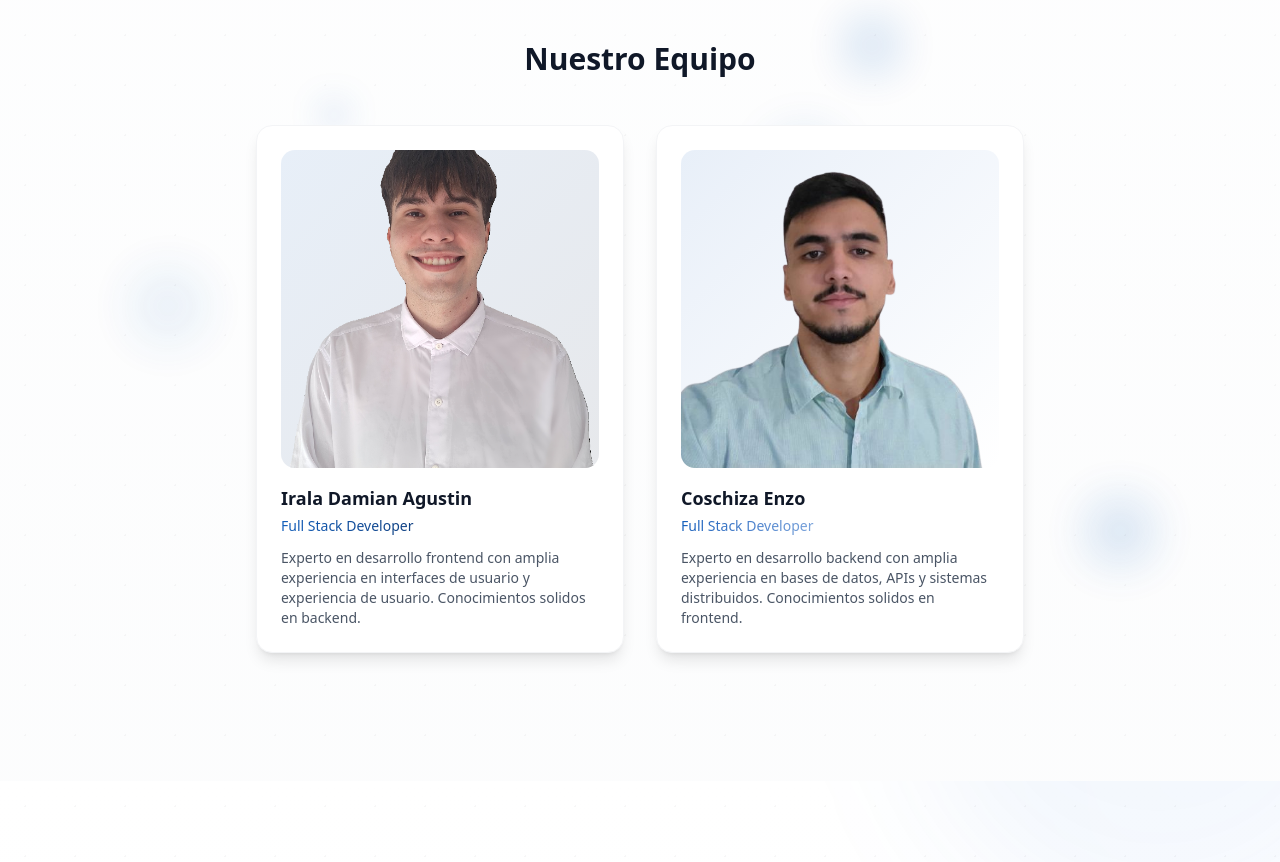
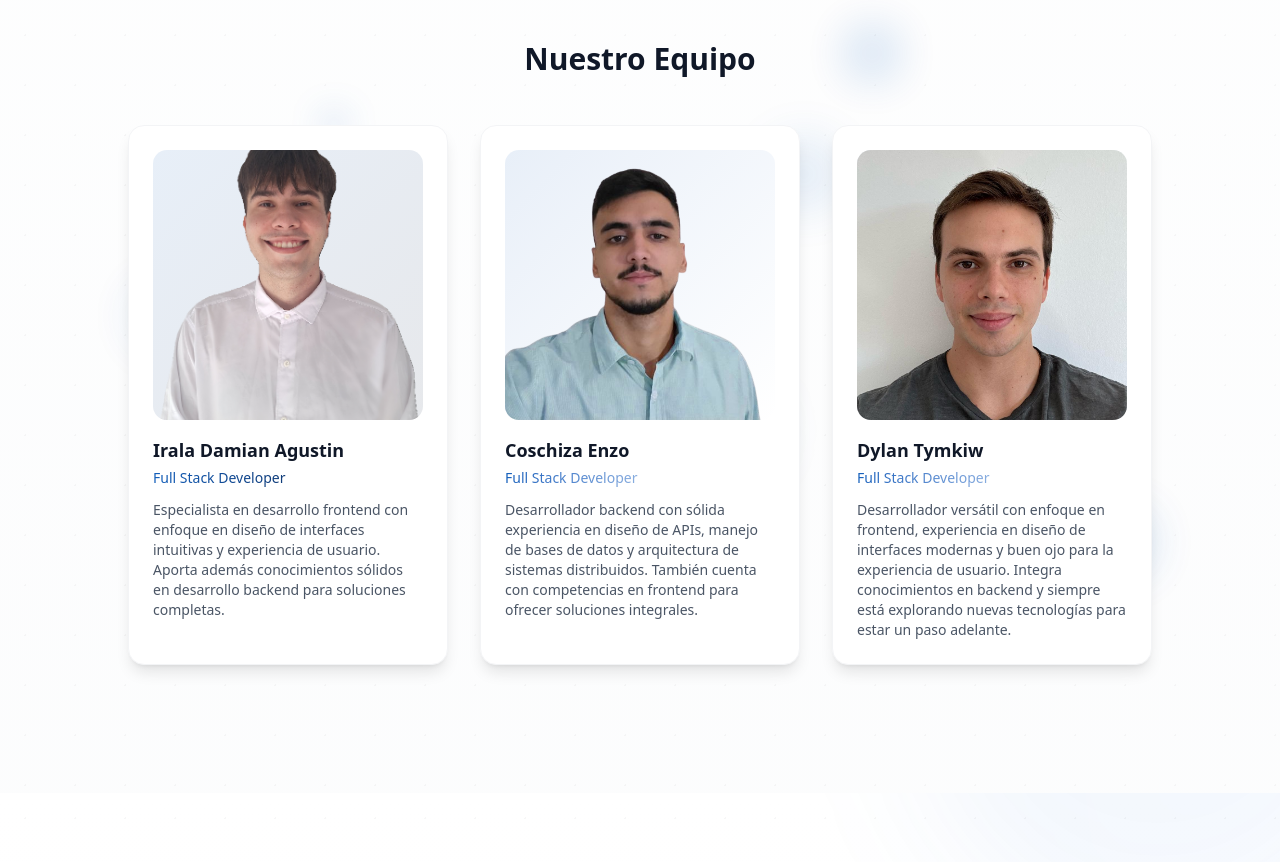
Before and after one commit to RunaCodeDev/runa-landing, a Next.js app: page /es in a window 1280 px wide. Shown: the part 3000-3862 px from the top of the page. Built offline with nearby package versions, Linux system fonts and the light colour scheme.

Commit message:
Adding new items

```diff
--- a/src/components/AboutUsSection.tsx
+++ b/src/components/AboutUsSection.tsx
@@ -24,6 +24,15 @@ const teamMembers = [
     gradient: "from-primary to-white",
     shadowColor: "group-hover:shadow-purple-500/20",
     image: "/members/enzo.png",
+  },
+  {
+    id: 3,
+    name: "Dylan Tymkiw",
+    role: "Full Stack Developer",
+    bio: "member3.bio",
+    gradient: "from-primary to-white",
+    shadowColor: "group-hover:shadow-purple-500/20",
+    image: "/members/dylan.jpeg",
   },
 ];
 
@@ -299,7 +308,7 @@ export default function AboutUsSection() {
             {t("team.title")}
           </motion.h3>
 
-          <div className="grid md:grid-cols-2 gap-8 max-w-3xl mx-auto">
+          <div className="grid md:grid-cols-3 gap-8 max-w-5xl mx-auto">
             {teamMembers.map((member, index) => (
               <motion.div
                 key={member.id}
--- a/src/messages/en.json
+++ b/src/messages/en.json
@@ -52,7 +52,7 @@
     "description": "We are a passionate team of developers and designers committed to creating innovative technological solutions that transform businesses and improve lives.",
     "story": {
       "title": "Our Story",
-      "content": "Founded in 2025, Runa Code was born with the vision of creating high-quality software that combines technological innovation with a deep understanding of business needs."
+      "content": "Founded in 2024, Runa Code was born with the vision of creating high-quality software that combines technological innovation with a deep understanding of business needs."
     },
     "mission": {
       "title": "Our Mission",
@@ -80,10 +80,13 @@
     "team": {
       "title": "Our Team",
       "member1": {
-        "bio": "Frontend development expert with extensive experience in user interfaces and user experience. Strong knowledge in backend."
+        "bio": "Frontend specialist focused on intuitive UI design and user experience. Also brings solid backend knowledge to deliver full-stack solutions."
       },
       "member2": {
-        "bio": "Backend development expert with extensive experience in databases, APIs, and distributed systems. Strong knowledge in frontend."
+        "bio": "Backend developer with strong experience in API design, database management, and distributed systems. Also skilled in frontend development to provide end-to-end solutions."
+      },
+      "member3": {
+        "bio": "Versatile developer with a focus on frontend, experienced in crafting modern interfaces with a keen eye for user experience. Combines backend knowledge and a passion for exploring new technologies to stay ahead of the curve."
       }
     }
   },
--- a/src/messages/es.json
+++ b/src/messages/es.json
@@ -52,7 +52,7 @@
     "description": "Somos un equipo apasionado de desarrolladores y diseñadores comprometidos con la creación de soluciones tecnológicas innovadoras que transforman negocios y mejoran vidas.",
     "story": {
       "title": "Nuestra Historia",
-      "content": "Fundada en 2025, Runa Code nació con la visión de crear software de alta calidad que combine innovación tecnológica con un profundo entendimiento de las necesidades empresariales."
+      "content": "Fundada en 2024, Runa Code nació con la visión de crear software de alta calidad que combine innovación tecnológica con un profundo entendimiento de las necesidades empresariales."
     },
     "mission": {
       "title": "Nuestra Misión",
@@ -80,10 +80,13 @@
     "team": {
       "title": "Nuestro Equipo",
       "member1": {
-        "bio": "Experto en desarrollo frontend con amplia experiencia en interfaces de usuario y experiencia de usuario. Conocimientos solidos en backend."
+        "bio": "Especialista en desarrollo frontend con enfoque en diseño de interfaces intuitivas y experiencia de usuario. Aporta además conocimientos sólidos en desarrollo backend para soluciones completas."
       },
       "member2": {
-        "bio": "Experto en desarrollo backend con amplia experiencia en bases de datos, APIs y sistemas distribuidos. Conocimientos solidos en frontend."
+        "bio": "Desarrollador backend con sólida experiencia en diseño de APIs, manejo de bases de datos y arquitectura de sistemas distribuidos. También cuenta con competencias en frontend para ofrecer soluciones integrales."
+      },
+      "member3": {
+        "bio": "Desarrollador versátil con enfoque en frontend, experiencia en diseño de interfaces modernas y buen ojo para la experiencia de usuario. Integra conocimientos en backend y siempre está explorando nuevas tecnologías para estar un paso adelante."
       }
     }
   },
```
Also changed, not shown: public/members/dylan.jpeg (added).
